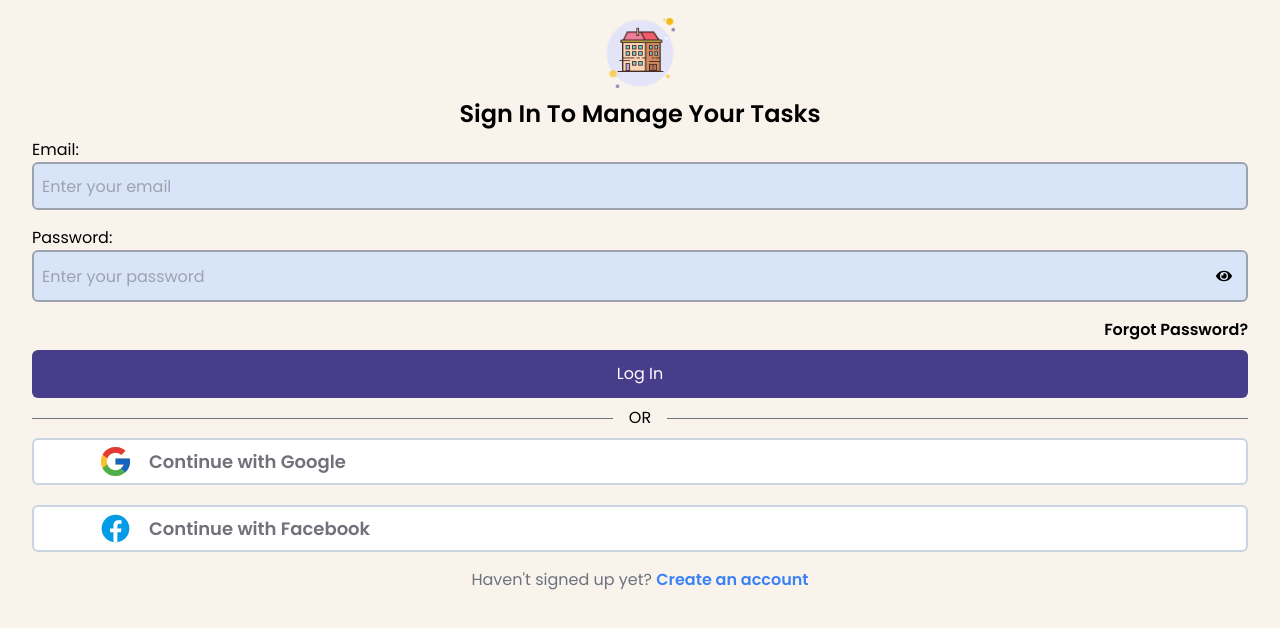
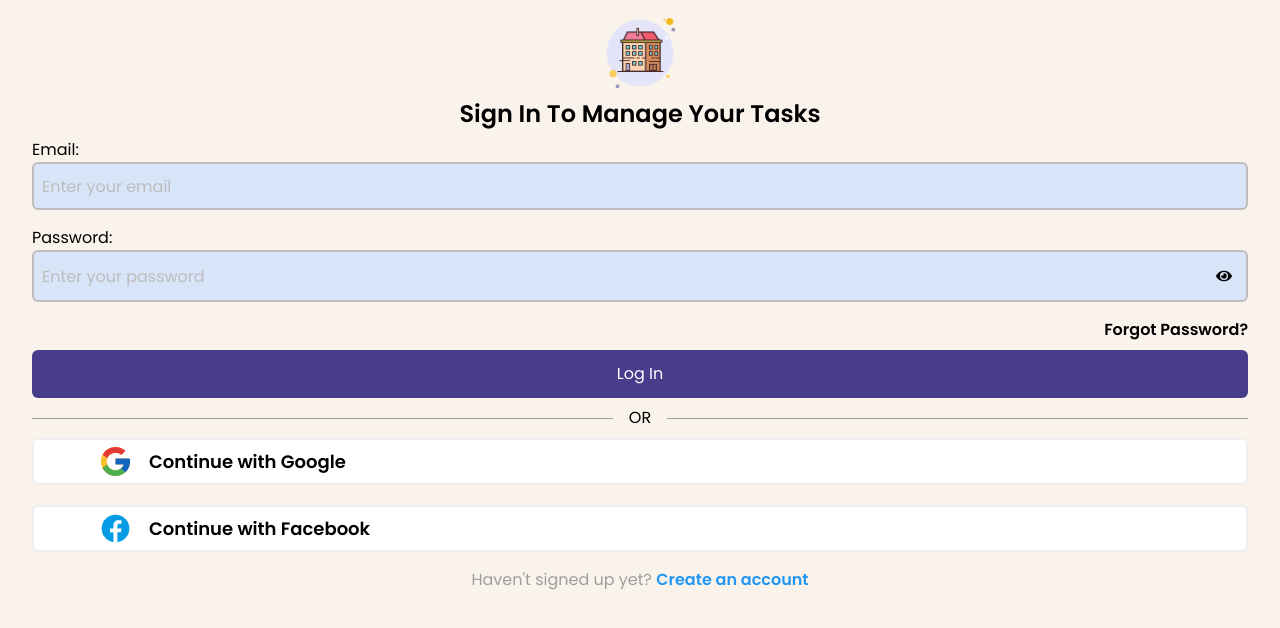
Before and after one commit to Wahaj-Ali-SK/hosuekeeping, a React (Vite) app: page / in a window 1280 px wide. Shown: the top 628 px of the page. Built offline with nearby package versions, Linux system fonts and the light colour scheme.

Commit message:
Update tailwind.config.js
Use material-tailwind in the tailwind configuration file.

```diff
--- a/tailwind.config.js
+++ b/tailwind.config.js
@@ -1,5 +1,24 @@
 /** @type {import('tailwindcss').Config} */
-export default {
+
+const withMT = require("@material-tailwind/react/utils/withMT");
+
+// export default {
+//   content: [
+//     "./index.html",
+//     "./src/**/*.{js,ts,jsx,tsx}",
+//   ],
+//   theme: {
+//     extend: {
+//       colors: {
+//         'input-bg': '#d8e5f9',
+//         'button': '#483d8b',
+//       },
+//     },
+//   },
+//   plugins: [],
+// }
+
+module.exports = withMT({
   content: [
     "./index.html",
     "./src/**/*.{js,ts,jsx,tsx}",
@@ -13,4 +32,4 @@ export default {
     },
   },
   plugins: [],
-}
+});
```
